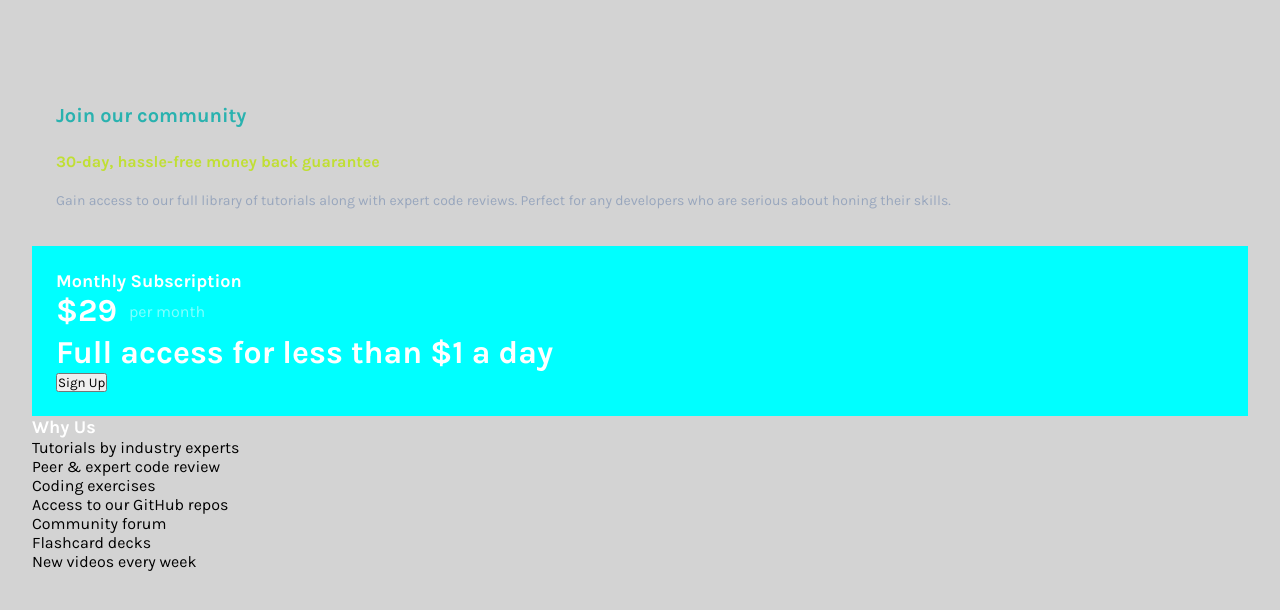
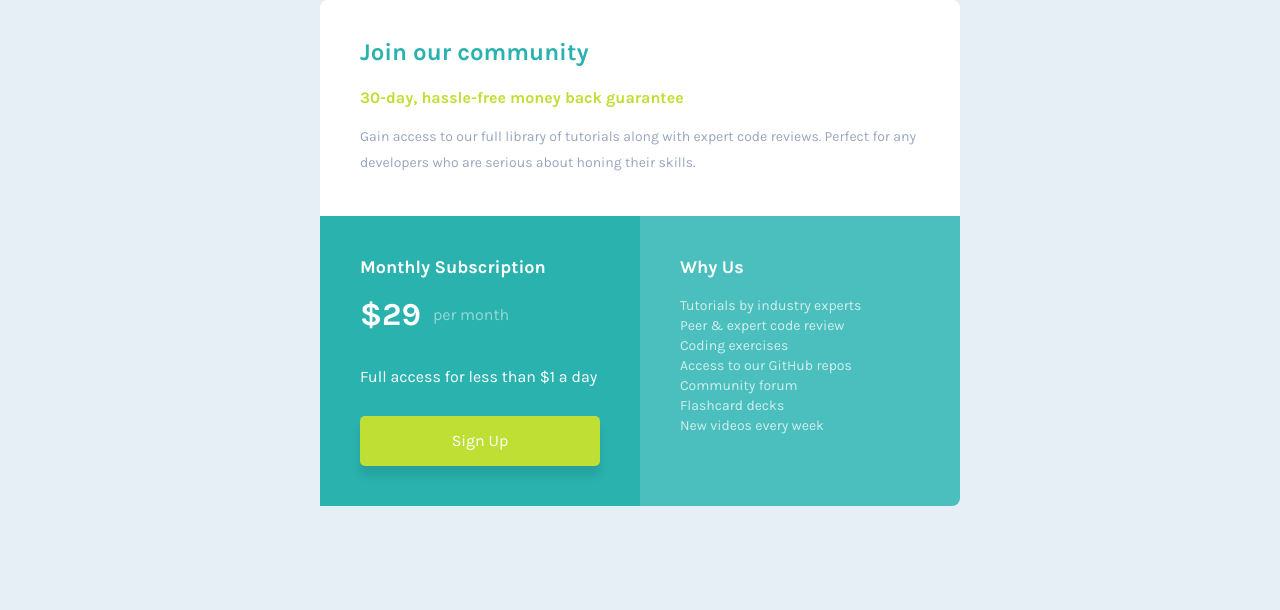
Before and after one commit to GiovannyJardim/prize-seunome, a plain HTML site: page price/index.html in a window 1280 px wide. Drawn offline with Linux system fonts and the light colour scheme.

Commit message:
terminou ese drtrabalho desgraado

```diff
--- a/price/css/colors.css
+++ b/price/css/colors.css
@@ -3,4 +3,5 @@
     --Bright-Yellow: #c0df34;
     --Light-Gray: #e5eff5;
     --Grayish-Blue: #98a6bd;
+    --light-cyan: #4abfbd;
 }
--- a/price/css/global.css
+++ b/price/css/global.css
@@ -6,23 +6,24 @@
 }
 
 main {
-    padding-top: 72px;
-    padding-inline: 32px;
+    padding-top: 4.5rem;
+    padding-inline: 2rem;
 }
 
 h1 {
-    font-size: 20px;
+    font-size: 1.25rem;
     color: var(--Cyan);
-    line-height: 24px;
-    margin-bottom: 24px;
+    line-height: 1.5rem;
+    margin-bottom: 1.5rem;
 }
 
 h2 {
-    font-size: 18px;
-    line-height: 22px;
+    font-size: 1.125rem;
+    line-height: 1.375rem;
     color: white;
+    margin-bottom: 1.125rem;
 }
 
 body {
-    background-color: lightgray;
+    background-color: var(--Light-Gray);
 }
--- a/price/css/main.css
+++ b/price/css/main.css
@@ -1,13 +1,14 @@
 .superior {
     padding-inline: 1.5rem;
     padding-block: 2rem;
-    border-top-left-radius: 5px;
-    border-top-right-radius: 5;
+    border-radius: 0px 0px 5px 5px;
+
+    background-color: white;
 }
 
 .superior p:nth-of-type(1) {
     font-weight: 700;
-    line-height: 1.25;
+    line-height: 1.25rem;
     color: var(--Bright-Yellow);
     margin-bottom: 1rem;
 }
@@ -19,25 +20,56 @@
 }
 
 .esquerda {
-    background-color: cyan;
+    background-color: var(--Cyan);
     padding: 1.5rem;
 }
 
-.esquerda p:nth-of-type(1) {
+.esquerda div p:nth-of-type(1) {
     color: white;
     font-size: 2rem;
     font-weight: 700;
     line-height: 2.375rem;
 }
 
-.esquerda p:nth-of-type(2) {
+.esquerda div p:nth-of-type(2) {
     color: white;
     opacity: 50%;
 }
 
-.esquerda div:nth-of-type(1) {
+.rob {
     display: flex;
+    align-items: center;
     gap: 0.75rem;
-    align-items: center;
     margin-bottom: 0.25rem;
 }
+
+.esquerda p {
+    color: white;
+    line-height: 1.625rem;
+    margin-bottom: 1.625rem;
+}
+
+.esquerda button {
+    padding-block: 1rem;
+    font-size: 1rem;
+    width: 100%;
+    color: white;
+    line-height: 1.125rem;
+    border: 0rem;
+    background-color: var(--Bright-Yellow);
+    border-radius: 5px;
+    box-shadow: 0px 10px 10px rgba(0, 0, 0, 0.0973011)
+}
+
+.direita {
+    background-color: var(--light-cyan);
+    padding: 1.5rem;
+    border-radius: 0px 0px 5px 5px;
+}
+
+.direita p {
+    line-height: 1.25rem;
+    font-size: 0.875rem;
+    color: white;
+    opacity: 75%;
+}
--- /dev/null
+++ b/price/css/responsivity.css
@@ -0,0 +1,43 @@
+@media(min-width: 650px) {
+    .inferior {
+        display: flex;
+    }
+
+    .direita, .esquerda {
+        width: 100%;
+        padding: 2.5rem;
+    }
+
+    main {
+        max-width: 40rem;
+        padding: 0%;
+    }
+
+    body{
+        min-height: 100vh;
+        display: flex;
+        justify-content: center;
+    }
+
+    .superior {
+        border-radius: 8px 8px 0px 0px;
+        padding: 2.5rem;
+    }
+
+    h1 {
+        font-size: 1.5rem;
+    }
+
+    .superior p:nth-of-type(1) {
+        font-size: 1rem;
+    }
+
+    .superior p:nth-of-type(2) {
+        border-radius: 0px 0px 0px 8px;
+    }
+
+    .direita {
+        border-radius: 0px;
+        border-radius: 0px 0px 8px 0px;
+    }
+}
--- a/price/index.html
+++ b/price/index.html
@@ -19,7 +19,7 @@
         <div class="inferior">
             <section class="esquerda">
                 <h2>Monthly Subscription</h2>
-                <div>
+                <div class="rob">
                     <p>$29</p>
                     <p>per month</p>
                 </div>
--- a/price/style.css
+++ b/price/style.css
@@ -1,3 +1,4 @@
 @import './css/global.css';
 @import './css/main.css';
 @import './css/colors.css';
+@import './css/responsivity.css';
```
